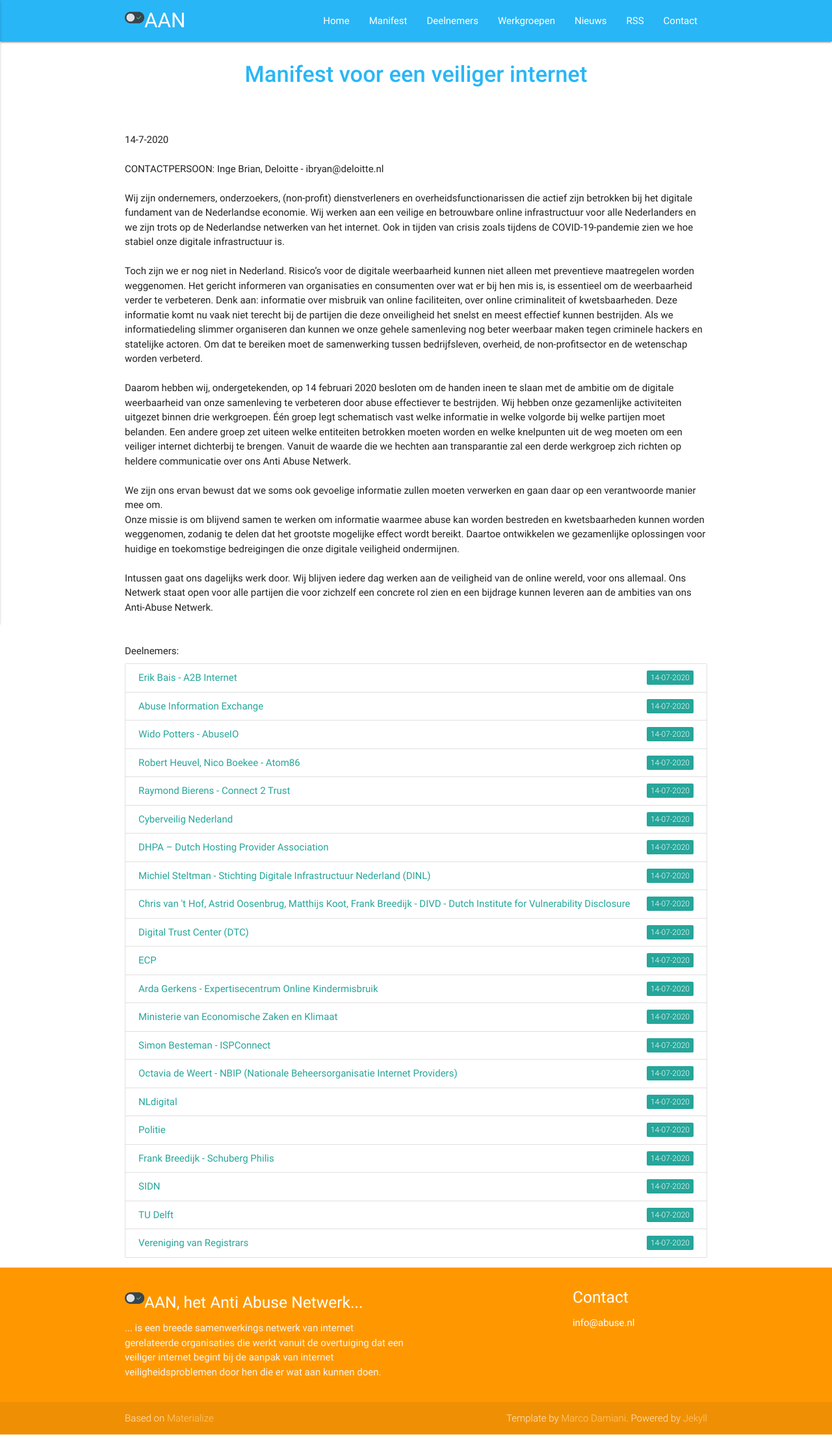
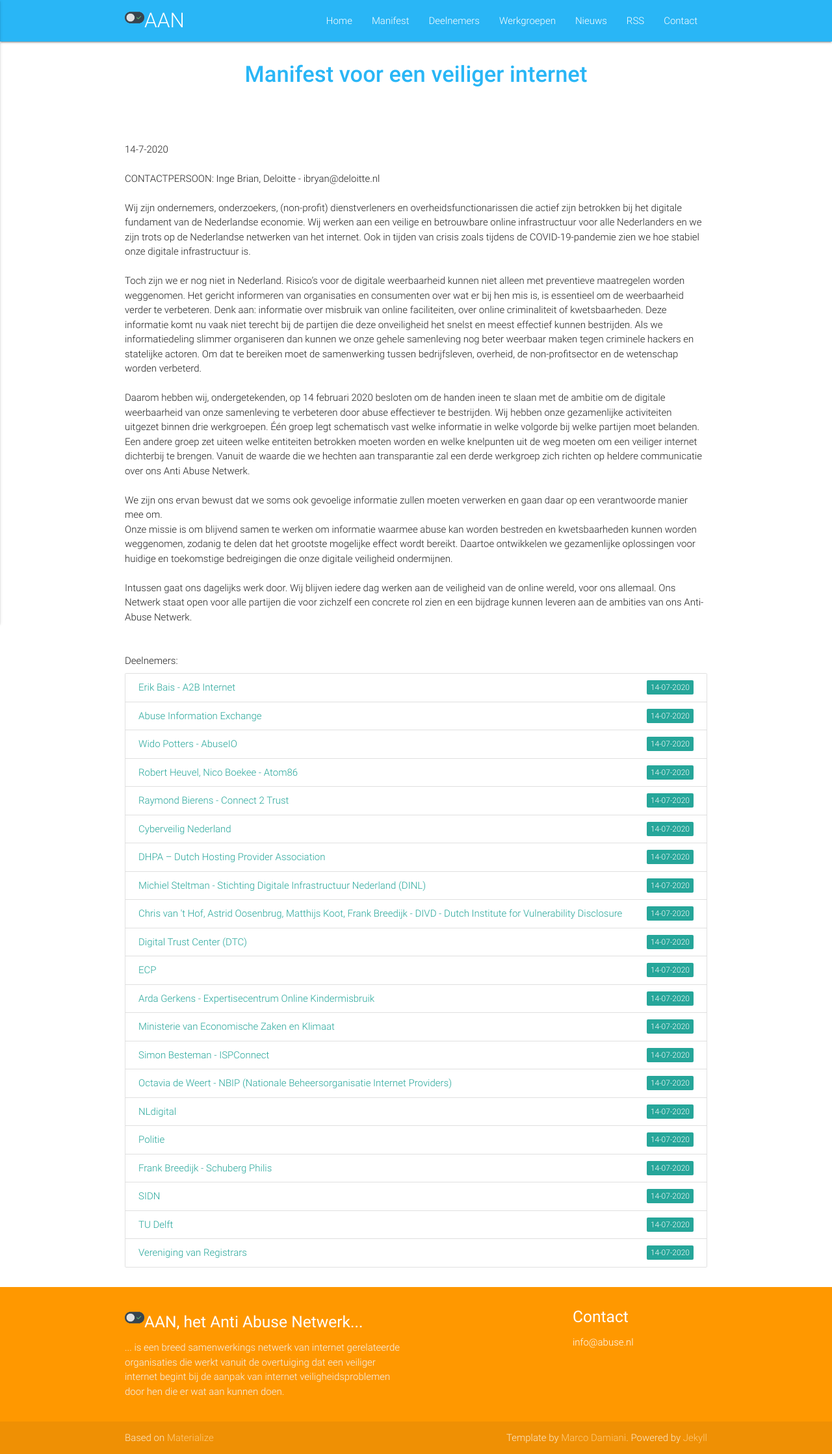
Before and after one commit to anti-abuse-netwerk/anti-abuse-netwerk.github.io, a Jekyll site: the page built from manifest.html, in a window 1280 px wide. Shown: the whole page at 65% size. Built offline with Jekyll 4.4.1, drawn with Linux system fonts in a browser that asks for light colours; before the commit the page ends 2208 px from its top, so only the background shows below that.

Commit message:
Commentaar Bart verwerkt

```diff
--- a/_includes/footer.html
+++ b/_includes/footer.html
@@ -3,7 +3,7 @@
       <div class="row">
         <div class="col l6 s12">
           <h5 class="white-text"><img src="/favicon.png" height=30>AAN, het Anti Abuse Netwerk...</h5>
-          <p class="grey-text text-lighten-4">... is een breede samenwerkings netwerk van internet gerelateerde organisaties die werkt vanuit de overtuiging dat een veiliger internet begint bij de aanpak van internet veiligheidsproblemen door hen die er wat aan kunnen doen. </p>
+          <p class="grey-text text-lighten-4">... is een breed samenwerkings netwerk van internet gerelateerde organisaties die werkt vanuit de overtuiging dat een veiliger internet begint bij de aanpak van internet veiligheidsproblemen door hen die er wat aan kunnen doen. </p>
         </div>
         <div class="col l3 s12">
           <!--
--- a/assets/main.scss
+++ b/assets/main.scss
@@ -25,3 +25,7 @@
 img.deelnemer-logo {
 	width : 50%;
 }
+
+* {
+	font-weight: 300;
+}
--- a/manifest.html
+++ b/manifest.html
@@ -3,6 +3,7 @@
 title: Manifest voor een veiliger internet
 permalink: /manifest/
 ---
+<div class="section">
 <br><br>
 14-7-2020
 <br><br>
@@ -36,3 +37,4 @@
   {% endif %}
 {% endfor %}
 </ul>
+</div>
```
